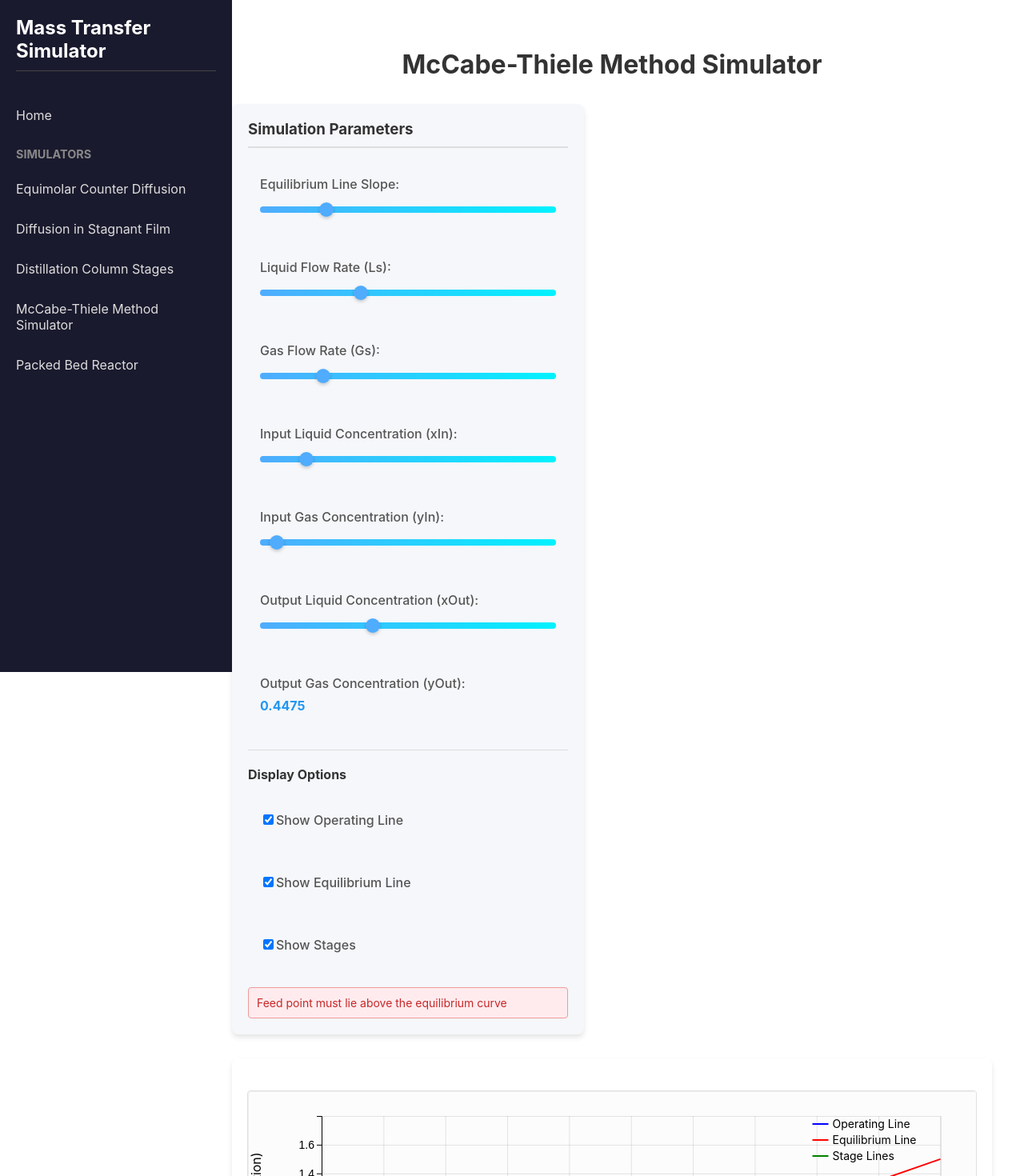
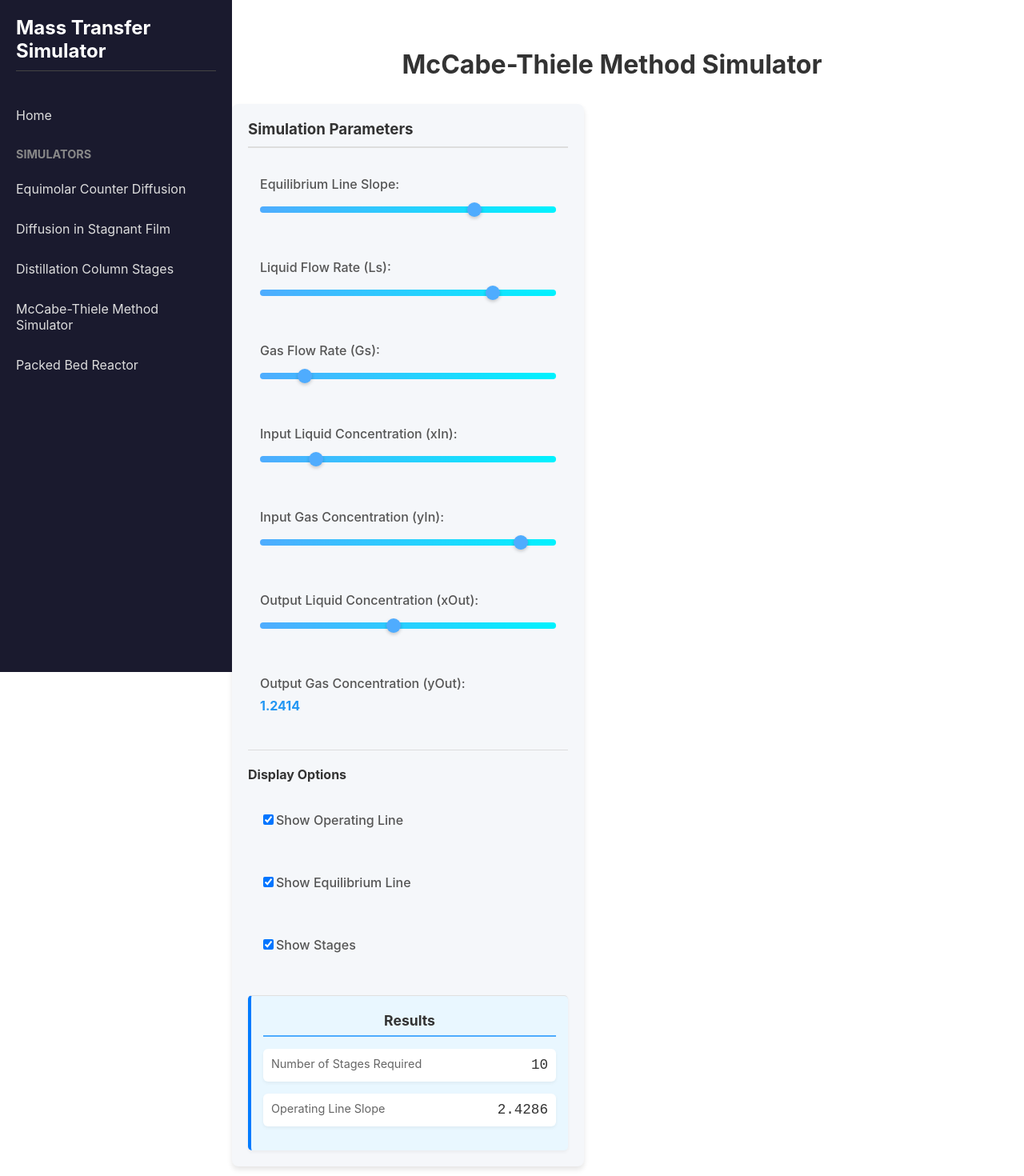
Before and after one commit to karmanya21/mass-transfer-web-tool, a React (Create React App) app: page /simulators/distillation-column-2/simulate in a window 1280 px wide. Shown: the top 1470 px of the page at 80% size. Built offline with nearby package versions, Linux system fonts and the light colour scheme.

Commit message:
added this file

```diff
--- a/src/components/simulators/DistillationColumnSimulator2.js
+++ b/src/components/simulators/DistillationColumnSimulator2.js
@@ -4,12 +4,12 @@ import './DistillationColumnSimulator2.css';
 
 const DistillationColumnSimulator2 = () => {
   // State variables for simulation parameters
-  const [equilibriumSlope, setEquilibriumSlope] = useState(1.5);
-  const [Ls, setLs] = useState(100); // Liquid flow rate
-  const [Gs, setGs] = useState(80); // Gas flow rate
-  const [xIn, setXIn] = useState(0.05); // Input liquid concentration
-  const [yIn, setYIn] = useState(0.01); // Input gas concentration
-  const [xOut, setXOut] = useState(0.4); // Output liquid concentration
+  const [equilibriumSlope, setEquilibriumSlope] = useState(2.5);
+  const [Ls, setLs] = useState(170); // Liquid flow rate
+  const [Gs, setGs] = useState(70); // Gas flow rate
+  const [xIn, setXIn] = useState(0.06); // Input liquid concentration
+  const [yIn, setYIn] = useState(0.27); // Input gas concentration
+  const [xOut, setXOut] = useState(0.46); // Output liquid concentration
   const [yOut, setYOut] = useState(0); // Calculated output gas concentration
   const [stages, setStages] = useState(0); // Number of stages
   const [stagePoints, setStagePoints] = useState([]); // Points for stages visualization
@@ -70,7 +70,7 @@ const DistillationColumnSimulator2 = () => {
     const points = [];
 
     // Create points for drawing stages
-    while (currentX < xOut && stageCount < 50) { // Limit to 50 stages to prevent infinite loops
+    while (currentX < xOut) {
       // Current point on operating line
       points.push({ x: currentX, y: currentY, type: "operating" });
 
@@ -101,7 +101,7 @@ const DistillationColumnSimulator2 = () => {
       }
 
       // Break the loop if we're not making progress
-      if (points.length > 100) break;
+      if (points.length > 1000) break;
     }
 
     setStages(stageCount);
```
